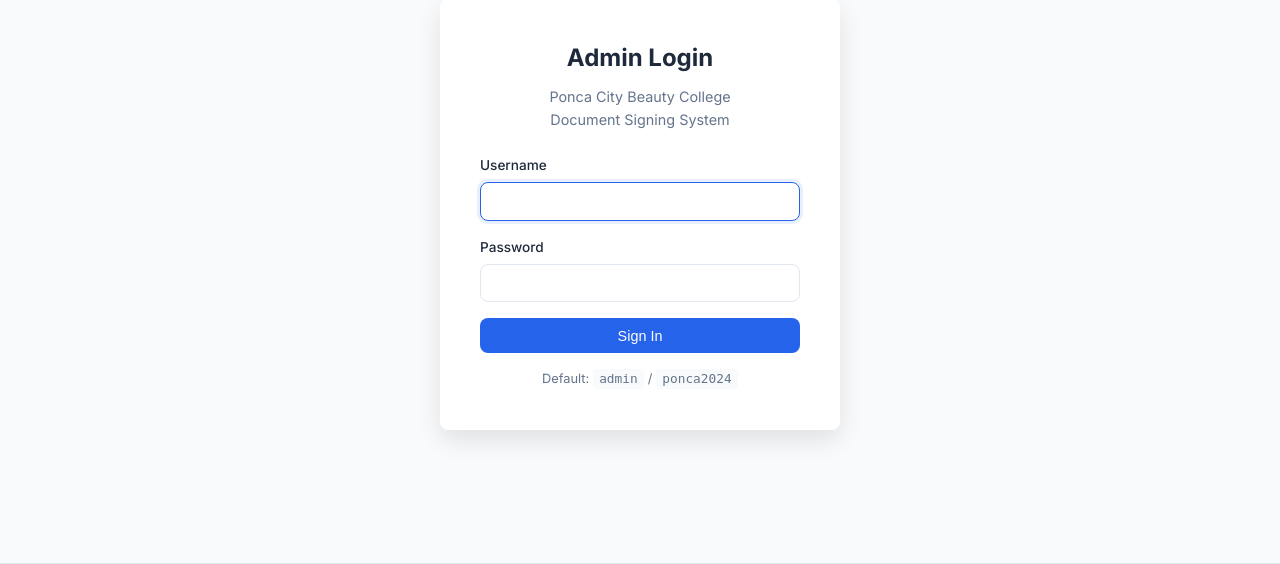
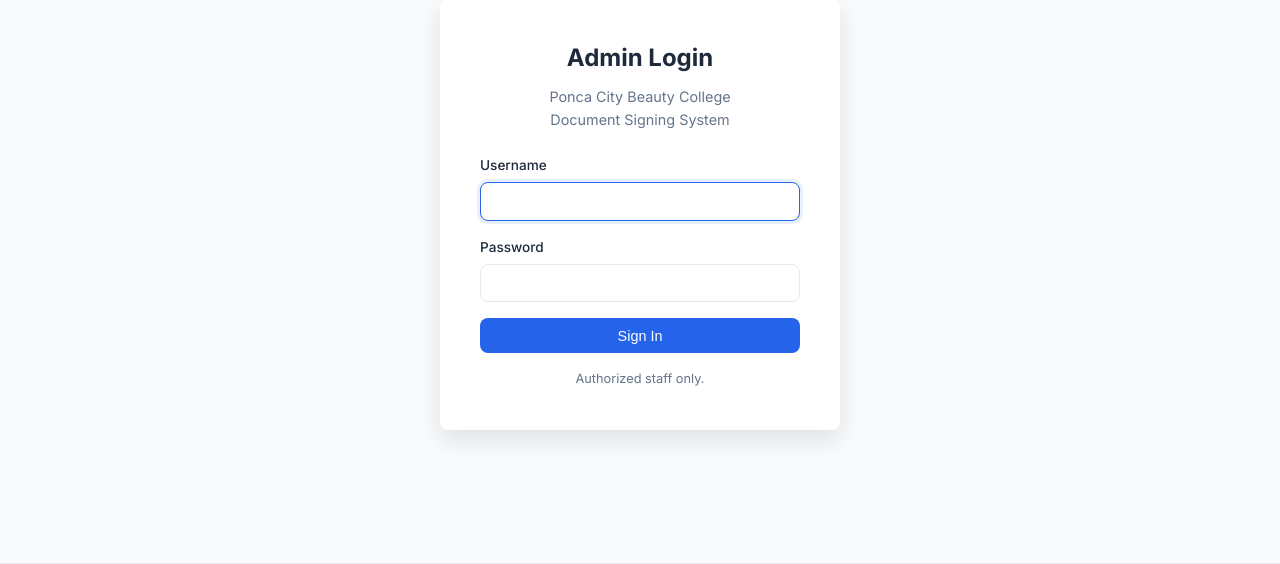
Before and after one commit to ske2231/pcbc-sign, a Flask app: page /login in a window 1280 px wide. Shown: the part 143-707 px from the top of the page. Run offline with Flask 3, Linux system fonts and the light colour scheme.

Commit message:
Remove default credentials from login screen

```diff
--- a/templates/login.html
+++ b/templates/login.html
@@ -21,7 +21,7 @@
             <button type="submit" class="btn btn-primary btn-block">Sign In</button>
         </form>
         <div class="login-hint">
-            <p>Default: <code>admin</code> / <code>ponca2024</code></p>
+            <p>Authorized staff only.</p>
         </div>
     </div>
 </div>
```
